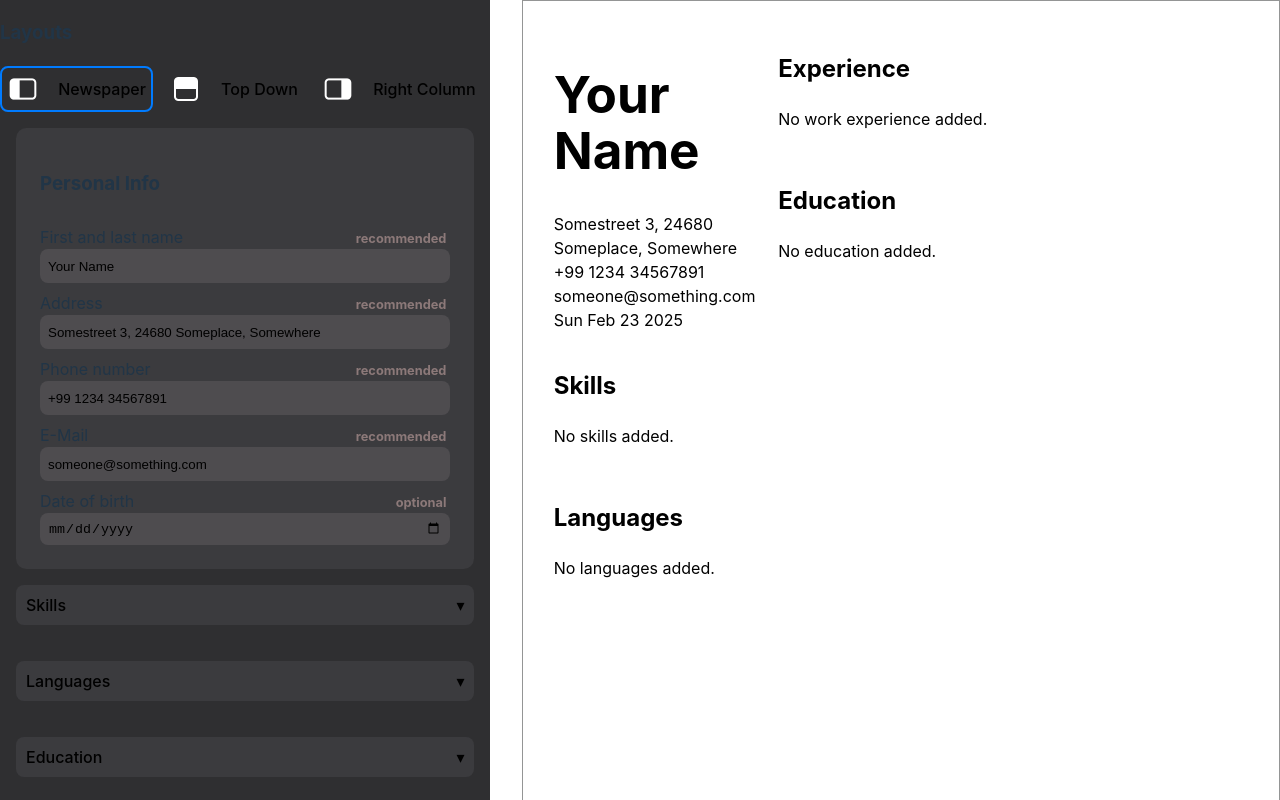
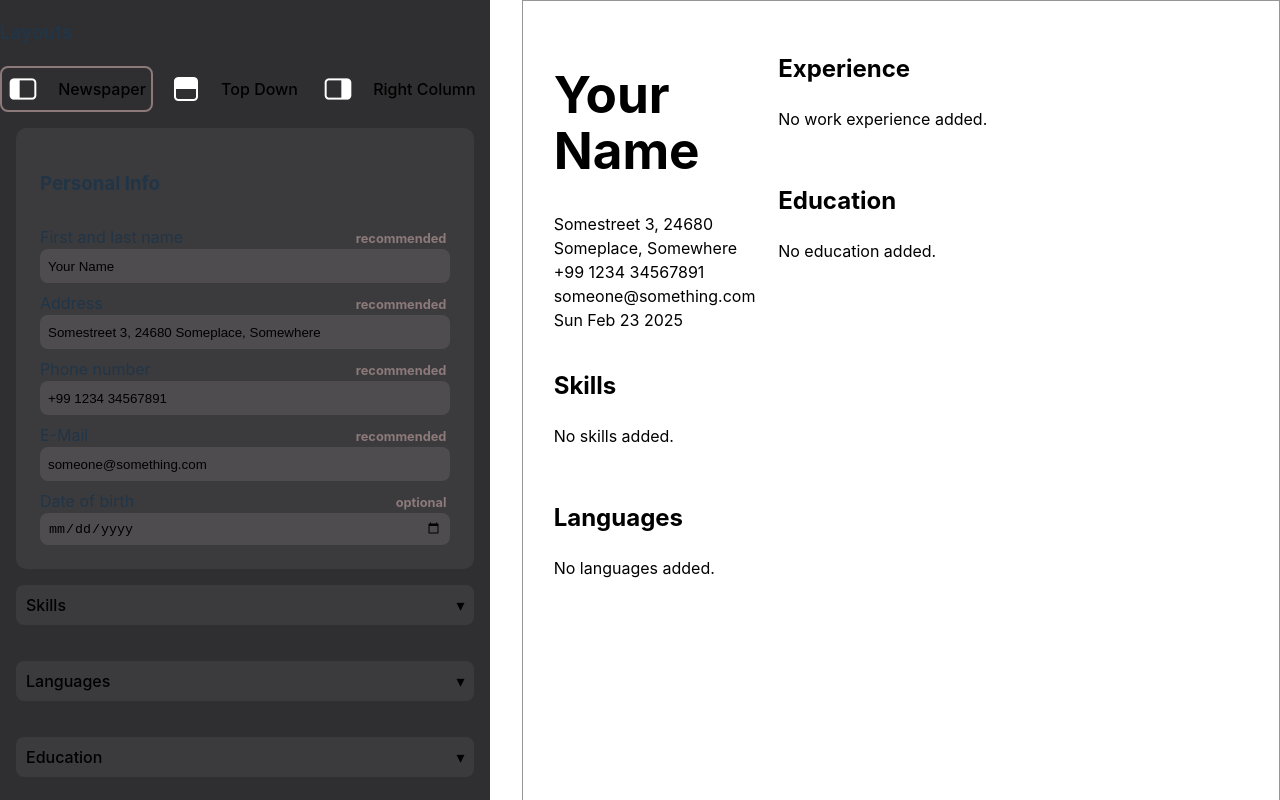
Before and after one commit to FukcThat/cv-generator, a React (Vite) app: page / in a window 1280 px wide. Shown: the top 800 px of the page. Built offline with nearby package versions, Linux system fonts and the light colour scheme.

Commit message:
STYLE: Color pallette adjustments

```diff
--- a/src/styles/Sidebar.css
+++ b/src/styles/Sidebar.css
@@ -33,7 +33,7 @@
 }
 
 .layout-button.selected {
-  border-color: #007bff;
+  border-color: rgb(140, 121, 121);
 }
 
 .collapsible-section {
@@ -114,7 +114,7 @@
 }
 
 .add-section-btn {
-  background-color: rgb(70, 85, 76);
+  background-color: rgb(140, 121, 121);
   width: 100%;
 }
 
```
